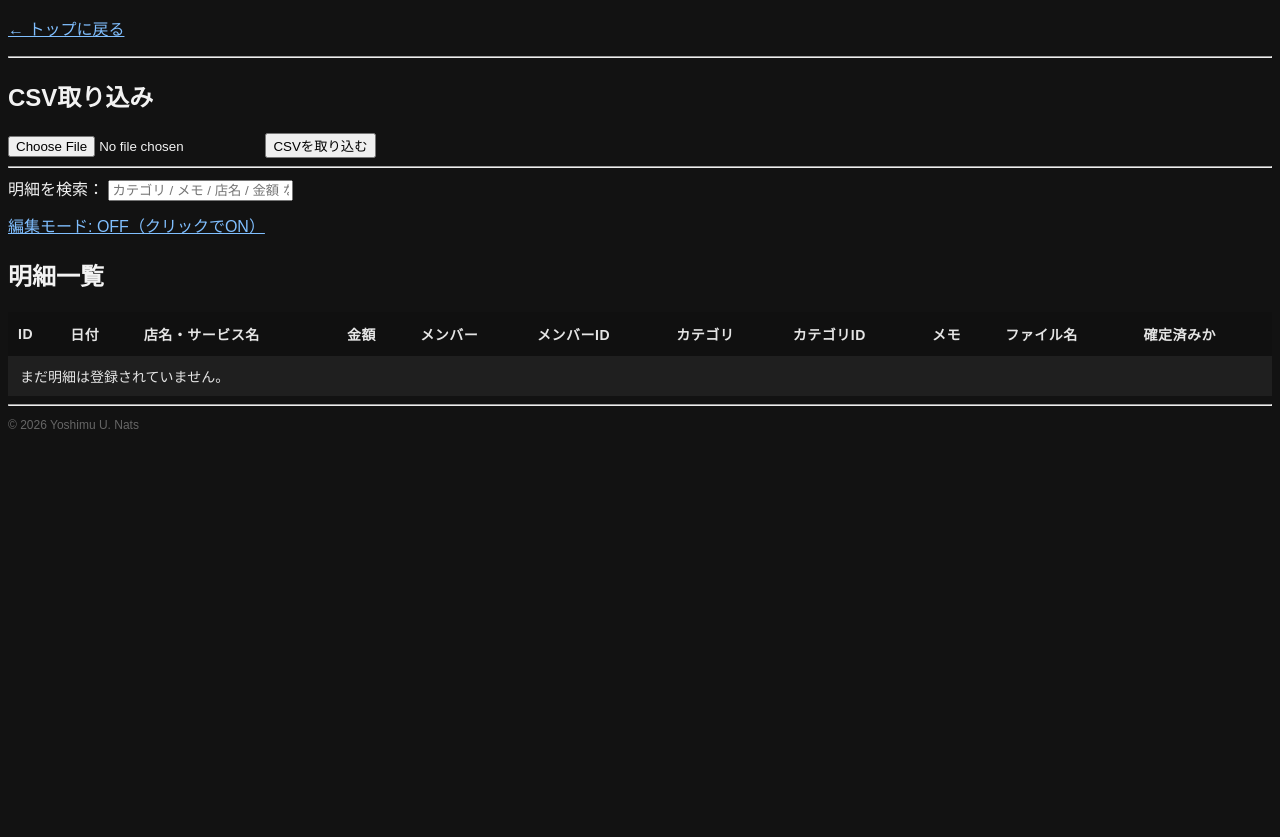
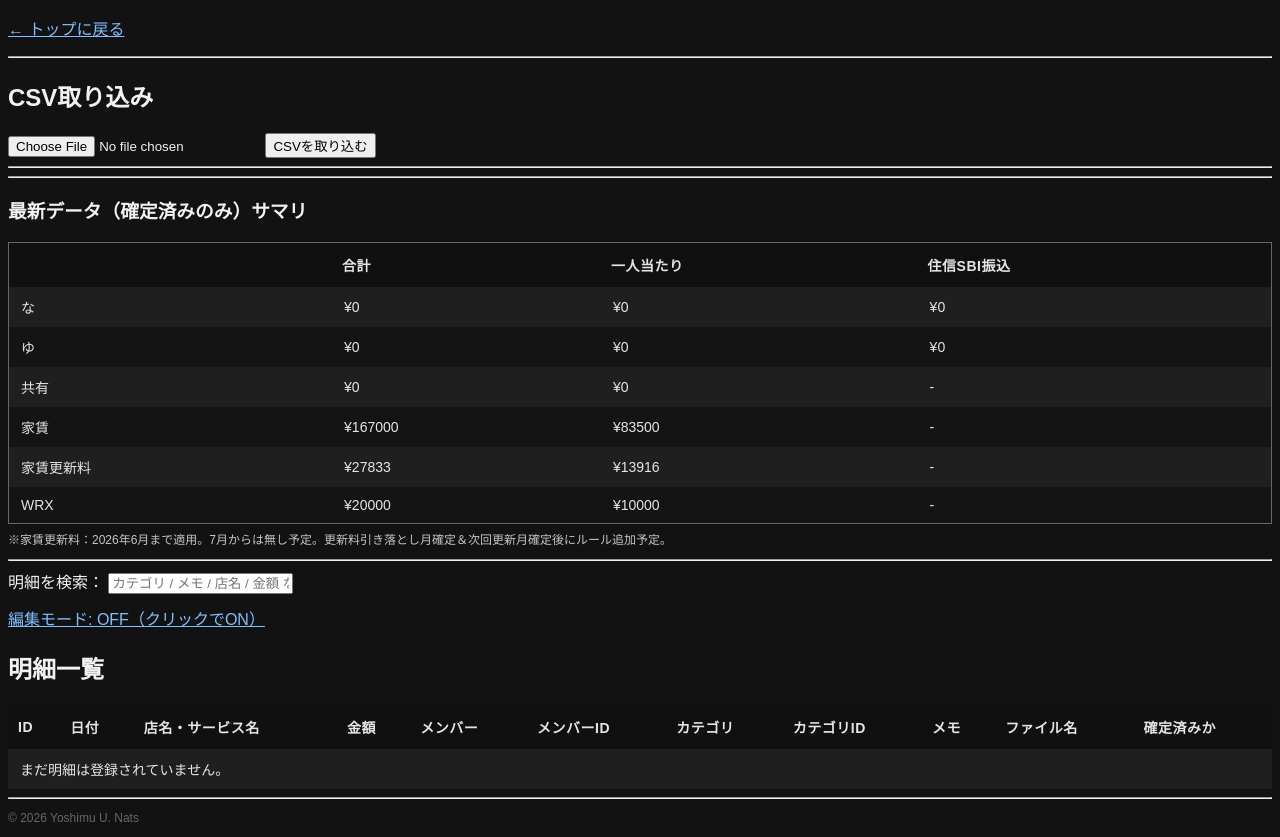
Before and after one commit to yoshimu-urami-nats/kakeibo-analytics-app, a Django app: page /transactions/ in a window 1280 px wide. Shown: the part 123-960 px from the top of the page. Before the commit the page ends 552 px from the top, so only its background shows below. Run offline with Django 5.2, Linux system fonts and the light colour scheme; data that the repository does not hold is empty.

Commit message:
自動集計テーブル追加

```diff
--- a/transactions/templates/transactions/transaction_list.html
+++ b/transactions/templates/transactions/transaction_list.html
@@ -28,6 +28,67 @@
 {% if edit_mode and transactions|length == 0 %}
   <p>未割当てはありません（最新ファイル分）</p>
 {% endif %}
+
+<hr>
+
+{% if summary %}
+  <hr>
+  <h3>最新データ（確定済みのみ）サマリ</h3>
+
+  <table border="1" cellpadding="6" style="border-collapse: collapse; margin-top: 8px;">
+    <thead>
+      <tr>
+        <th></th>
+        <th>合計</th>
+        <th>一人当たり</th>
+        <th>住信SBI振込</th>
+      </tr>
+    </thead>
+    <tbody>
+      <tr>
+        <td>な</td>
+        <td>¥{{ summary.n_total }}</td>
+        <td>¥0</td>
+        <td>¥{{ summary.transfer_n }}</td>
+      </tr>
+      <tr>
+        <td>ゆ</td>
+        <td>¥{{ summary.y_total }}</td>
+        <td>¥0</td>
+        <td>¥{{ summary.transfer_y }}</td>
+      </tr>
+      <tr>
+        <td>共有</td>
+        <td>¥{{ summary.shared_total }}</td>
+        <td>¥{{ summary.shared_per_person }}</td>
+        <td>-</td>
+      </tr>
+      <tr>
+        <td>家賃</td>
+        <td>¥{{ summary.rent }}</td>
+        <td>¥{{ summary.rent_per_person }}</td>
+        <td>-</td>
+      </tr>
+      <tr>
+        <td>家賃更新料</td>
+        <td>¥{{ summary.rent_renewal }}</td>
+        <td>¥{{ summary.rent_renewal_per_person }}</td>
+        <td>-</td>
+      </tr>
+      <tr>
+        <td>WRX</td>
+        <td>¥{{ summary.wrx }}</td>
+        <td>¥{{ summary.wrx_per_person }}</td>
+        <td>-</td>
+      </tr>
+    </tbody>
+  </table>
+
+  <p style="font-size: 12px; opacity: 0.8; margin-top: 6px;">
+    ※家賃更新料：2026年6月まで適用。7月からは無し予定。更新料引き落とし月確定＆次回更新月確定後にルール追加予定。
+  </p>
+{% endif %}
+
 
 <hr>
 
--- a/transactions/views.py
+++ b/transactions/views.py
@@ -10,7 +10,7 @@ from django.views.decorators.http import require_http_methods
 from .forms import CSVUploadForm
 from .models import Transaction,Category,Member
 from .rules import guess_category, guess_member, is_derm_clinic
-from django.db.models import Q
+from django.db.models import Q,Sum
 
 def _parse_date(s: str) -> date:
     s = (s or "").strip()
@@ -230,6 +230,65 @@ def transaction_list(request):
     categories = Category.objects.all().order_by("id")
     members = Member.objects.all().order_by("id")
 
+    # ===== 簡易サマリ（最新ファイル×確定済みだけ）=====
+    summary = {
+        "n_total": 0,
+        "y_total": 0,
+        "shared_total": 0,
+        "rent": 167000,
+        "rent_renewal": 27833,  # ※2026年6月まで
+        "wrx": 20000,
+        "shared_per_person": 0,
+        "rent_per_person": 167000 // 2,
+        "rent_renewal_per_person": 27833 // 2,
+        "wrx_per_person": 20000 // 2,
+        "per_person_total": 0,
+        "transfer_n": 0,
+        "transfer_y": 0,
+    }
+
+    if latest_source:
+        base_qs = Transaction.objects.filter(
+            source_file=latest_source,
+            is_closed=True,
+        )
+
+        # member別の合計（memberがNULLのものは除外）
+        totals = (
+            base_qs.exclude(member__isnull=True)
+            .values("member__name")
+            .annotate(total=Sum("amount"))
+        )
+
+        by_name = {row["member__name"]: int(row["total"] or 0) for row in totals}
+
+        summary["n_total"] = by_name.get("な", 0)
+        summary["y_total"] = by_name.get("ゆ", 0)
+        summary["shared_total"] = by_name.get("共有", 0)
+
+        # 家賃更新料：2026年6月まで
+        rent_renewal = 27833 if date.today() <= date(2026, 6, 30) else 0
+        summary["rent_renewal"] = rent_renewal
+        summary["rent_renewal_per_person"] = round(rent_renewal / 2)
+
+        # 一人当たり
+        summary["shared_per_person"] = round(summary["shared_total"] / 2)
+        summary["rent_per_person"] = round(summary["rent"] / 2)
+        summary["rent_renewal_per_person"] = round(summary["rent_renewal"] / 2)
+        summary["wrx_per_person"] = round(summary["wrx"] / 2)
+
+        summary["per_person_total"] = (
+            summary["shared_per_person"]
+            + summary["rent_per_person"]
+            + summary["rent_renewal_per_person"]
+            + summary["wrx_per_person"]
+        )
+
+        # 振込額
+        summary["transfer_n"] = summary["n_total"] + summary["per_person_total"]
+        summary["transfer_y"] = summary["y_total"] + summary["per_person_total"]
+
+
     return render(
         request,
         "transactions/transaction_list.html",
@@ -241,5 +300,6 @@ def transaction_list(request):
             "latest_source": latest_source,
             "categories": categories,
             "members": members,
+            "summary": summary,
         },
     )
```
Also changed, not shown: docs/roadmap.md (+17 -0 lines).
